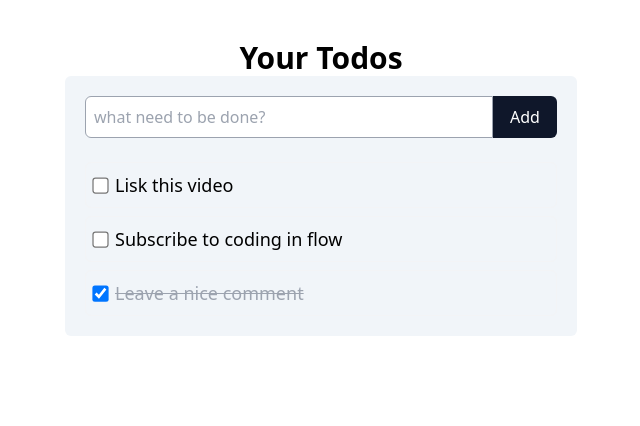
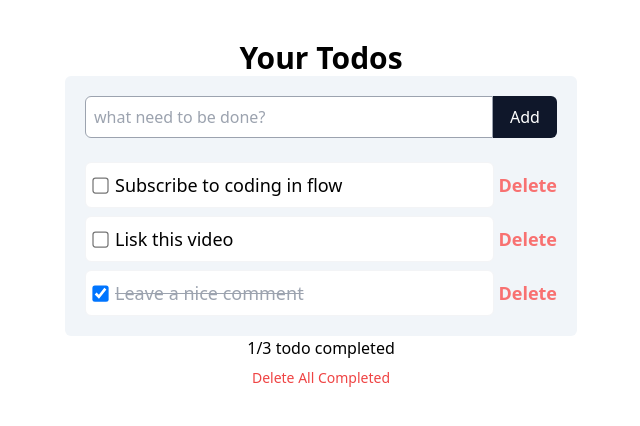
Before and after one commit to Saadxf/react-project-Todo, a React (Vite) app: page / in a window 1280 px wide. Shown: the top 426 px of the page, without its empty margins (319-959 px from the left). Built offline with nearby package versions, Linux system fonts and the light colour scheme.

Commit message:
add / delete Todos

```diff
--- a/package.json
+++ b/package.json
@@ -10,6 +10,7 @@
     "preview": "vite preview"
   },
   "dependencies": {
+    "pnpm": "^9.12.1",
     "react": "^18.3.1",
     "react-dom": "^18.3.1"
   },
--- a/src/App.tsx
+++ b/src/App.tsx
@@ -1,7 +1,8 @@
 import { useState } from "react"
-import TodoItem from "./components/TodoItem"
 import { dummayData } from "./data/todos"
 import AddTodoForm from "./components/AddTodoForm"
+import TodoList from "./components/TodoList"
+import TodoSummary from "./components/TodoSummary"
 
 function App() {
   const [todos, setTodos] = useState(dummayData)
@@ -11,22 +12,41 @@ function App() {
       prevTodo.map((todo) => (todo.id === id ? { ...todo, completed } : todo)))
   }
 
+  function addTodo(title: string) {
+    setTodos(prevTodos => [
+      {
+        id: Date.now(),
+        title,
+        completed: false,
+      },
+      ...prevTodos
+    ])
+  }
+
+  function deletTodo(id: number) {
+    setTodos(prevTodos => prevTodos.filter(todo => todo.id !== id))
+  }
+
+  function deleteAllCompletedTodos() {
+    setTodos(prevTodos => prevTodos.filter(todos => !todos.completed))
+  }
   return (
-    <main className="py-10 h-screen">
+    <main className="py-10 h-screen overflow-y-auto">
       <h1 className="font-bold text-3xl text-center">Your Todos</h1>
       <div className="max-w-lg mx-auto bg-slate-100 rounded-md p-5 space-y-6">
-        <AddTodoForm/>
-        <div className="space-y-2">
-          {todos.map(todo => (
-            <p key={todo.id} className="text-lg">
-              <TodoItem
-                todo={todo}
-                onCompletedChange={setTodoCompleted}
-              />
-            </p>
-          ))}
-        </div>
+        <AddTodoForm
+          onSubmit={addTodo}
+        />
+        <TodoList
+          todos={todos}
+          onCompletedChange={setTodoCompleted}
+          onDelete={deletTodo}
+        />
       </div>
+      <TodoSummary
+        todos={todos}
+        deleteAllCompleted={deleteAllCompletedTodos}
+      />
     </main>
   )
 }
--- a/src/components/AddTodoForm.tsx
+++ b/src/components/AddTodoForm.tsx
@@ -1,14 +1,19 @@
 import { useState } from "react"
 
-export default function AddTodoForm() {
+interface AddTodoFormProps {
+    onSubmit: (title: string) => void;
+}
+
+export default function AddTodoForm({ onSubmit }: AddTodoFormProps) {
     const [input, setInput] = useState("")
 
     const handleSumit = (e: React.FormEvent<HTMLFormElement>) => {
         e.preventDefault();
-        // if (!input.trim) {
 
-        // }
+        if (!input.trim()) return;
 
+        onSubmit(input);
+        setInput("");
     }
 
 
--- a/src/components/TodoItem.tsx
+++ b/src/components/TodoItem.tsx
@@ -3,12 +3,13 @@ import { Todo } from "../types/todo";
 interface TodoItemProps {
     todo: Todo,
     onCompletedChange: (id: number, completed: boolean) => void
+    onDelete: (id: number) => void;
 }
 
-export default function TodoItem({ todo, onCompletedChange }: TodoItemProps) {
+export default function TodoItem({ todo, onCompletedChange, onDelete }: TodoItemProps) {
     return (
-        <div>
-            <label className="flex items-center gap-2 border rounded-md p-2 border-gray-100 bg-white. hover:bg-slate-200">
+        <div className="flex items-center gap-1">
+            <label className="flex items-center gap-2 border rounded-md p-2 border-gray-100 bg-white. hover:bg-slate-200 grow bg-white">
                 <input
                     type="checkbox"
                     className="scale-125"
@@ -19,6 +20,14 @@ export default function TodoItem({ todo, onCompletedChange }: TodoItemProps) {
                     {todo.title}
                 </span>
             </label>
+            <button
+                onClick={() => onDelete(todo.id)}
+                className=" text-red-400 font-bold"
+
+            >
+                Delete
+            </button>
+
         </div>
     );
 };
--- /dev/null
+++ b/src/components/TodoList.tsx
@@ -0,0 +1,37 @@
+import { Todo } from "../types/todo";
+import TodoItem from "./TodoItem";
+
+interface TodoListProps {
+    todos: Todo[];
+    onCompletedChange: (id: number, completed: boolean) => void;
+    onDelete: (id: number) => void;
+}
+
+export default function TodoList({
+    todos, onCompletedChange, onDelete
+}: TodoListProps) {
+    const todosSorted = todos.sort((a, b) => {
+        if (a.completed === b.completed) {
+            return b.id - a.id;
+        }
+        return a.completed ? 1 : -1;
+    })
+    return (
+        <>
+            <div className="space-y-2">
+                {todosSorted.map(todo => (
+                    <p key={todo.id} className="text-lg">
+                        <TodoItem
+                            todo={todo}
+                            onCompletedChange={onCompletedChange}
+                            onDelete={onDelete}
+                        />
+                    </p>
+                ))}
+            </div>
+            {todos.length === 0 && (
+                <p className="text-center text-sm text-gray-500"> No todo , Add new one</p>
+            )}
+        </>
+    )
+};
--- /dev/null
+++ b/src/components/TodoSummary.tsx
@@ -0,0 +1,32 @@
+import { Todo } from "../types/todo";
+
+interface TodoSummaryProps {
+    todos: Todo[];
+    deleteAllCompleted: () => void;
+}
+
+
+
+export default function TodoSummary({
+    todos,
+    deleteAllCompleted }
+    : TodoSummaryProps) {
+    const completedTodos = todos.filter(todo => todo.completed);
+    return (
+        <div className="text-center space-y-2">
+            <p>
+                {completedTodos.length}/{todos.length} todo completed
+            </p>
+            {
+                completedTodos.length > 0 && (
+                    <button className="text-red-500 hover:underline text-sm"
+                        onClick={deleteAllCompleted}
+
+                    >
+                        Delete All Completed
+                    </button>
+                )
+            }
+        </div>
+    )
+};
```
Also changed, not shown: 1 other file (tests, documents, lock files or other folders).
